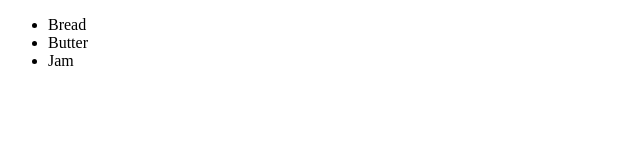
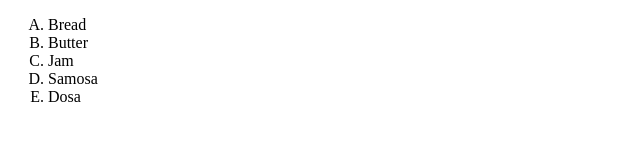
Before and after one commit to VeeraMahendra7/webDev, a plain HTML site: page HTML/Lists.html in a window 1280 px wide. Shown: the whole page, without its empty margins (0-640 px from the left). Drawn offline with Linux system fonts and the light colour scheme.

Commit message:
Lists in HTML

```diff
--- a/HTML/Lists.html
+++ b/HTML/Lists.html
@@ -6,10 +6,17 @@
     <title>Lists</title>
 </head>
 <body>
-    <ul>
+    <!-- <ul>
         <li>Bread</li>
         <li>Butter</li>
         <li>Jam</li>
-    </ul>
+    </ul> -->
+    <ol type="A">
+        <li>Bread</li>
+        <li>Butter</li>
+        <li>Jam</li>
+        <li>Samosa</li>
+        <li>Dosa</li>
+    </ol>
 </body>
 </html>
```
